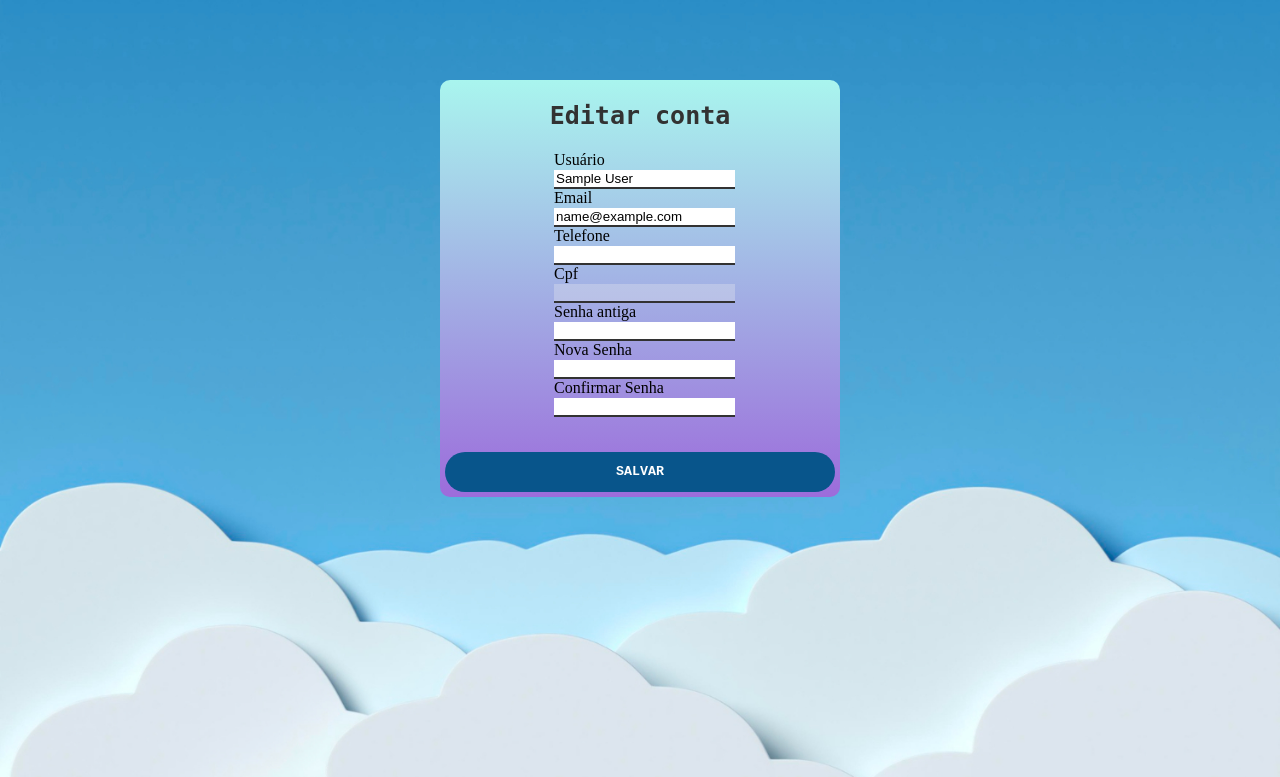
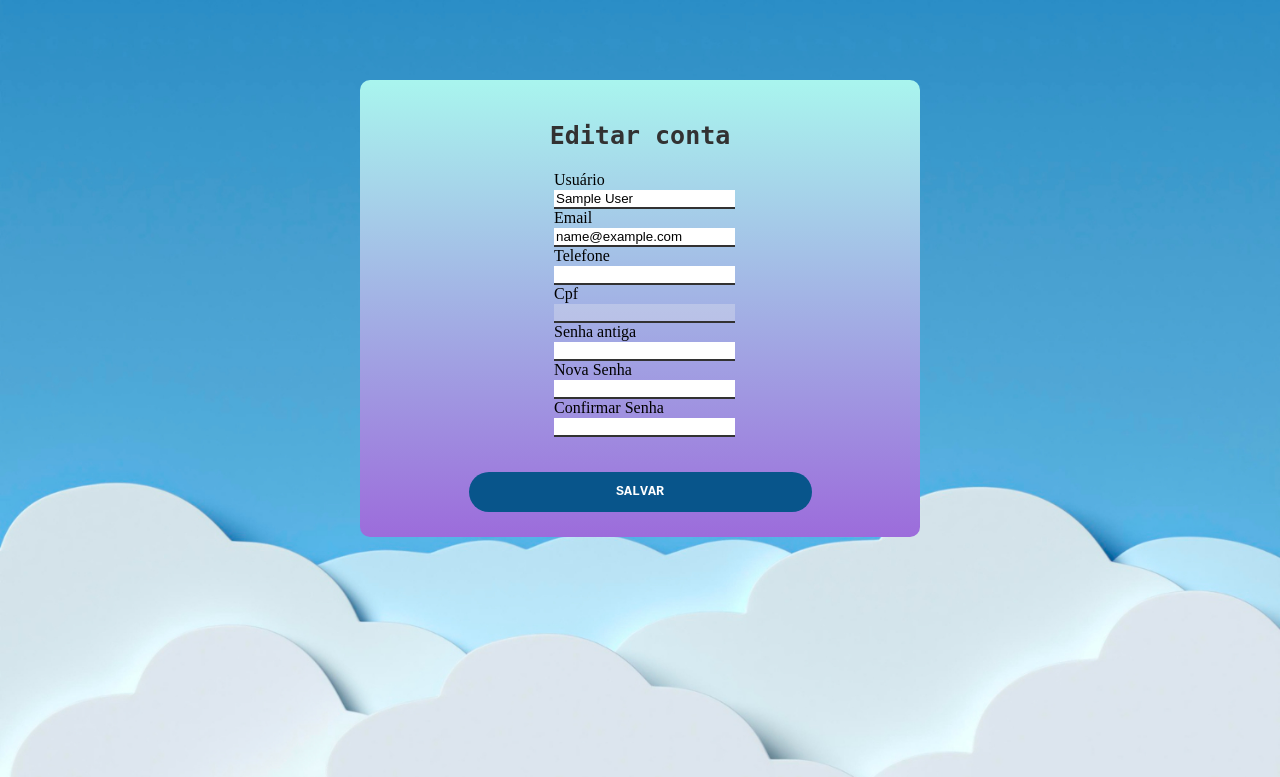
Before and after one commit to gutoPaz371/tcc, a PHP site: page /user/conta/ in a window 1280 px wide. Shown: the part 43-820 px from the top of the page. Run offline with PHP 8.4, Linux system fonts and the light colour scheme; the visitor is signed in with stand-in values (Sample User, id 1).

Commit message:
Alteração no tamanho da caixa do formulário e do botão. - Daniel Hughes Araújo

```diff
--- a/css/edit_conta.css
+++ b/css/edit_conta.css
@@ -14,13 +14,12 @@ body {
 }
 
 .corpo-frm {
-    width: 400px;
-    height: 550px;
-    background-color: aliceblue;
-    margin-top: 10vh;
+    width: 500px;
     margin-left: auto;
     margin-right: auto;
-    border-radius: 10px 10px;
+    padding: 20px 30px;
+    margin-top: 10vh;
+    border-radius: 10px;
     background: -webkit-gradient(linear, left top, left bottom, from(#a9f5ee), to(#9c6cdb));
     background: -moz-linear-gradient(top, #8b3636, #000000);
     filter: progid: DXImageTransform.Microsoft.Gradient(GradientType=0, StartColorStr='#CCCCCC', EndColorStr='#000000');
@@ -68,7 +67,7 @@ input[type="submit"] {
 }
 
 .btn {
-    width: 100%;
+    width: 70%;
     border-radius: 3px;
     font-family: 'Courier New', Courier, monospace;
     font-size: 10pt;
```
